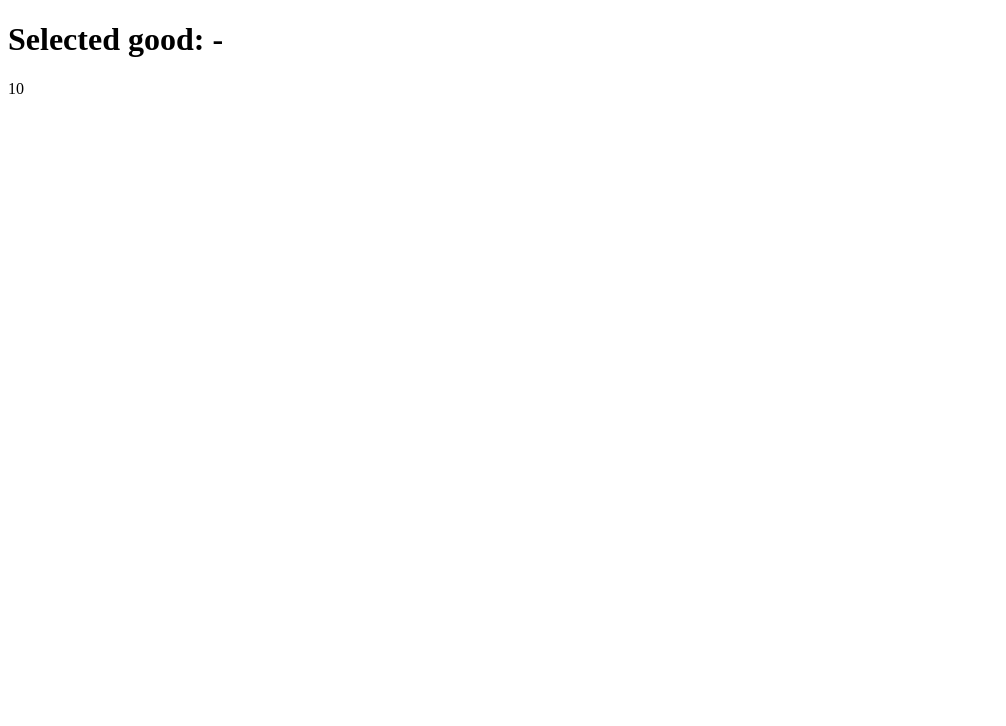
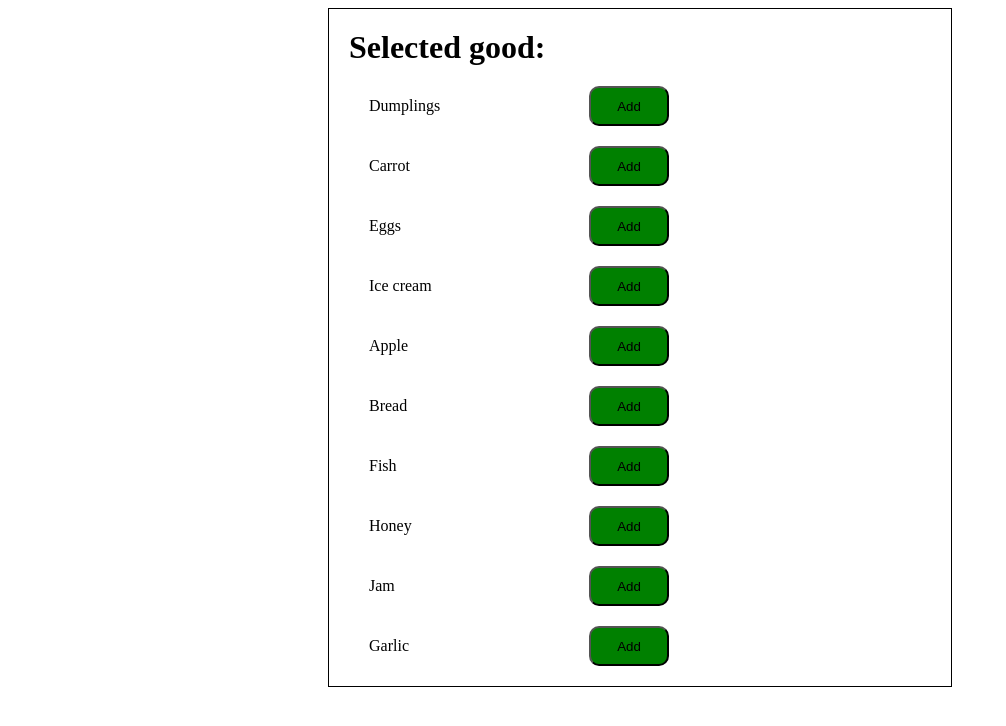
Before and after one commit to mate-academy/react_goods-selector, a React (Create React App) app: page / in a window 1280 px wide. Shown: the top 726 px of the page, without its empty margins (0-1006 px from the left). Built offline with nearby package versions, Linux system fonts and the light colour scheme; the HTML template or start-up script is replaced by a standard one.

Commit message:
Solution

```diff
--- a/package.json
+++ b/package.json
@@ -7,6 +7,7 @@
   "author": "Mate Academy",
   "license": "GPL-3.0",
   "dependencies": {
+    "classnames": "^2.2.6",
     "node-sass": "^4.14.1",
     "prop-types": "^15.7.2",
     "react": "^16.13.1",
--- a/src/App.js
+++ b/src/App.js
@@ -1,5 +1,6 @@
 import React from 'react';
 import './App.scss';
+import classNames from 'classnames';
 
 const goodsFromServer = [
   'Dumplings',
@@ -14,11 +15,67 @@ const goodsFromServer = [
   'Garlic',
 ];
 
-const App = () => (
-  <div className="App">
-    <h1>Selected good: -</h1>
-    {goodsFromServer.length}
-  </div>
-);
+class App extends React.Component {
+  state = {
+    selectedGoods: [],
+  }
+
+  addOrRemoveGood(item) {
+    if (this.state.selectedGoods.includes(item)) {
+      this.setState(prevState => ({
+        selectedGoods: prevState.selectedGoods.filter(good => good !== item),
+      }));
+    } else {
+      this.setState(prevState => ({
+        selectedGoods: [...prevState.selectedGoods, item],
+      }));
+    }
+  }
+
+  render() {
+    const { selectedGoods } = this.state;
+
+    return (
+      <div className="app">
+        <h1>
+          Selected good:
+          {
+            `${selectedGoods.join(', ')}`
+          }
+          {selectedGoods.length !== 0 && (
+            <button
+              type="button"
+              className="button"
+              onClick={() => {
+                this.setState({ selectedGoods: [] });
+              }}
+            >
+              Clear
+            </button>
+          )}
+        </h1>
+        <ul>
+          {goodsFromServer.map((good, index) => (
+            <li
+              key={good}
+              className={classNames('item', {
+                active: selectedGoods.includes(good),
+              })}
+            >
+              {good}
+              <button
+                type="button"
+                className="button"
+                onClick={() => this.addOrRemoveGood(good)}
+              >
+                {selectedGoods.includes(good) ? 'remove' : 'add'}
+              </button>
+            </li>
+          ))}
+        </ul>
+      </div>
+    );
+  }
+}
 
 export default App;
--- a/src/App.scss
+++ b/src/App.scss
@@ -1 +1,43 @@
-// styles go here
+.app {
+  border: 1px solid black;
+  margin: 0 20rem;
+}
+
+.button {
+  height: 40px;
+  width: 80px;
+  border-radius: 10px;
+  vertical-align: middle;
+  background: green;
+  text-transform: capitalize;
+}
+
+h1 {
+  margin: 1.25rem;
+
+  .button {
+    margin-left: 1.25rem;
+  }
+}
+
+ul {
+  width: 300px;
+
+  .item {
+    margin-bottom: 1.25rem;
+    display: flex;
+    justify-content: space-between;
+  }
+}
+
+li {
+  align-items: baseline;
+}
+
+li.active {
+  background: aqua;
+
+  .button {
+    background: red;
+  }
+}
```
